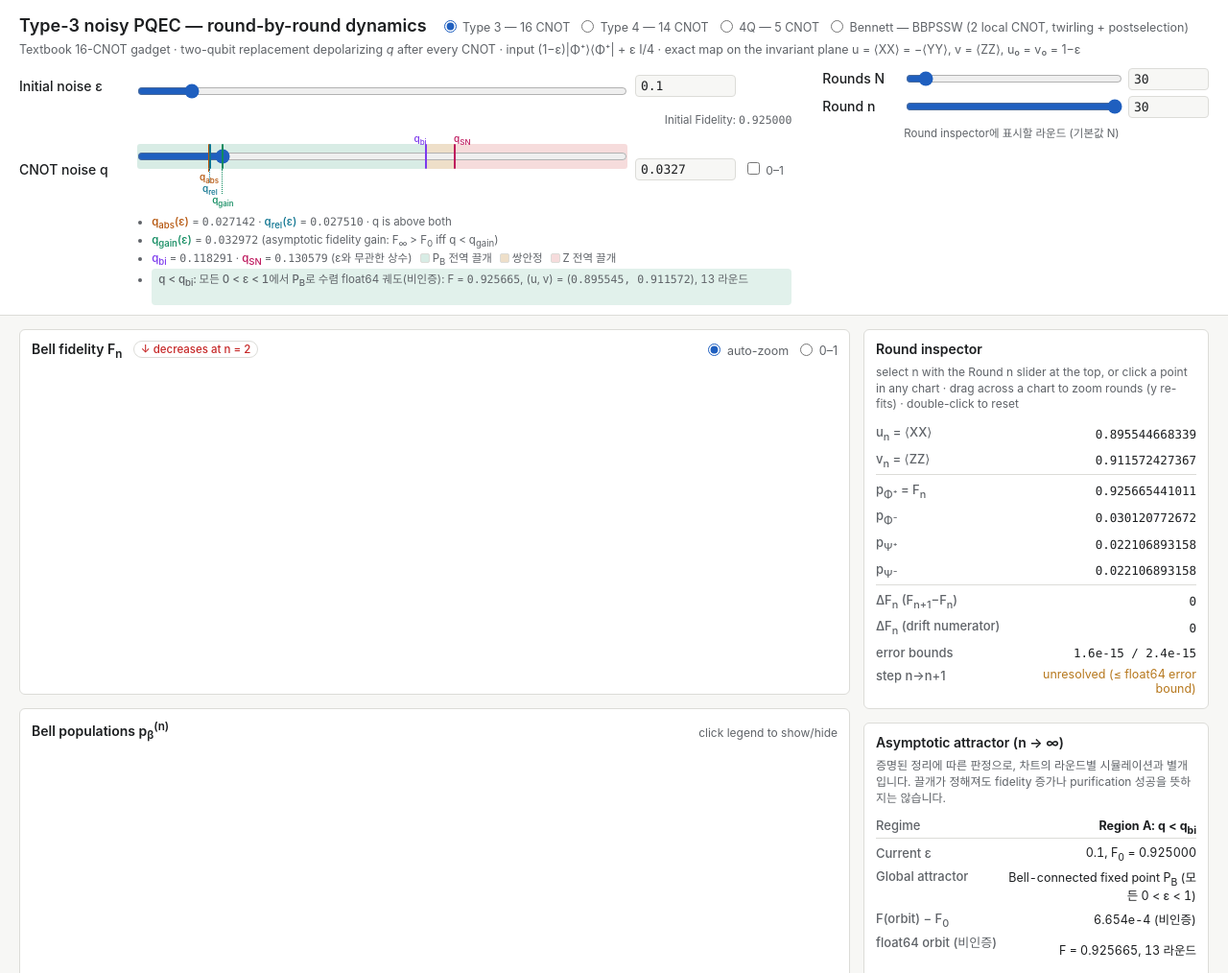
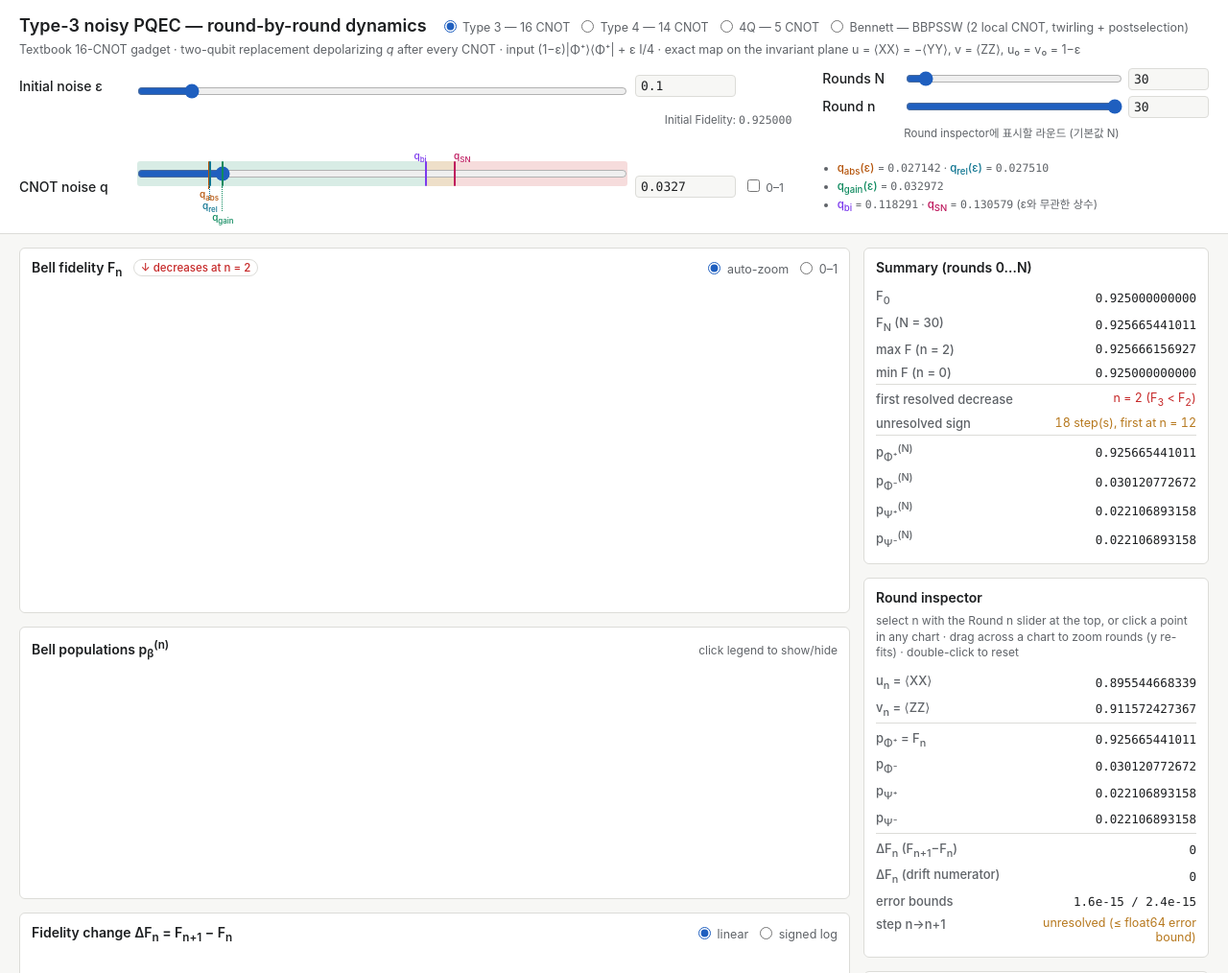
Before and after one commit to Han-JaeHoon/PQEC-Operational-Threshold, a website built with Vite: page interactive/type3-dynamics/index.html in a window 1280 px wide. Shown: the top 1014 px of the page at 96% size. Built offline with nearby package versions, Linux system fonts and the light colour scheme; what uplot would draw is missing.

Commit message:
Interactive simulator: two-row header, compact threshold list, Summary first
- Header rows, each split 2:1: eps | Rounds N and Round n, then
  q (slider, input, 0-1) | the threshold values
- Threshold list reduced to the values: q_abs and q_rel, q_gain, q_bi
  and q_SN; drop the position text, the q_gain note, the band legend
  (now a tooltip on the slider) and the regime / orbit line
- Move the float64 underflow warning of that line to the orbit row of
  the attractor panel, with a test
- Put the Summary panel at the top of the side column

```diff
--- a/interactive/type3-dynamics/index.html
+++ b/interactive/type3-dynamics/index.html
@@ -29,7 +29,6 @@
       </p>
     </div>
     <div class="controls">
-      <div class="controls-main">
       <div class="ctl ctl-eps">
         <label for="eps-num">Initial noise ε</label>
         <div id="eps-wrap" class="range-wrap">
@@ -41,9 +40,22 @@
         <input id="eps-num" type="number" min="0" max="1" step="0.001" value="0.1" />
         <p class="qth-line f0-line" title="F₀ = 1 − 3ε/4 for (1−ε)|Φ⁺⟩⟨Φ⁺| + ε I/4">Initial Fidelity: <span id="f0" class="num"></span></p>
       </div>
+      <div class="controls-side">
+        <div class="ctl">
+          <label for="n-num">Rounds N</label>
+          <input id="n-range" type="range" min="1" max="500" step="1" value="30" />
+          <input id="n-num" type="number" min="1" max="500" step="1" value="30" />
+        </div>
+        <div class="ctl">
+          <label for="sel-num" title="round shown in the Round inspector">Round n</label>
+          <input id="sel-range" type="range" min="0" max="30" step="1" value="30" />
+          <input id="sel-num" type="number" min="0" max="30" step="1" value="30" />
+          <p class="qth-line">Round inspector에 표시할 라운드 (기본값 N)</p>
+        </div>
+      </div>
       <div class="ctl ctl-q">
         <label for="q-num">CNOT noise q</label>
-        <div id="q-wrap" class="range-wrap">
+        <div id="q-wrap" class="range-wrap" title="bands: green = P_B global attractor (q < q_bi) · amber = bistable (q_bi < q < q_SN) · red = Z global attractor (q > q_SN)">
           <div class="qbands" aria-hidden="true">
             <span class="qband qband-pur"></span>
             <span class="qband qband-bist"></span>
@@ -60,27 +72,12 @@
         </div>
         <input id="q-num" type="number" min="0" max="1" step="0.0001" value="0.0327" />
         <label class="chk"><input id="q-full" type="checkbox" /> 0–1</label>
-        <ul class="qth-list">
-          <li id="q-thresholds" class="qth-line"></li>
-          <li id="q-gain-line" class="qth-line"></li>
-          <li id="q-const" class="qth-line"></li>
-          <li id="q-regime" class="qth-line regime"></li>
-        </ul>
       </div>
-      </div>
-      <div class="controls-side">
-        <div class="ctl">
-          <label for="n-num">Rounds N</label>
-          <input id="n-range" type="range" min="1" max="500" step="1" value="30" />
-          <input id="n-num" type="number" min="1" max="500" step="1" value="30" />
-        </div>
-        <div class="ctl">
-          <label for="sel-num" title="round shown in the Round inspector">Round n</label>
-          <input id="sel-range" type="range" min="0" max="30" step="1" value="30" />
-          <input id="sel-num" type="number" min="0" max="30" step="1" value="30" />
-          <p class="qth-line">Round inspector에 표시할 라운드 (기본값 N)</p>
-        </div>
-      </div>
+      <ul class="qth-list">
+        <li id="q-thresholds" class="qth-line"></li>
+        <li id="q-gain-line" class="qth-line"></li>
+        <li id="q-const" class="qth-line"></li>
+      </ul>
     </div>
   </header>
 
@@ -118,6 +115,10 @@
 
     <aside class="side">
       <div class="panel">
+        <div class="panel-head"><h2>Summary (rounds 0…N)</h2></div>
+        <table id="summary" class="kv"></table>
+      </div>
+      <div class="panel">
         <div class="panel-head"><h2>Round inspector</h2></div>
         <p class="hint">select n with the Round n slider at the top, or click a point in any chart · drag across a chart to zoom rounds (y re-fits) · double-click to reset</p>
         <table id="inspector" class="kv"></table>
@@ -132,10 +133,6 @@
         <p class="hint">F<sub>∞</sub> &gt; F<sub>0</sub> 판정 (Nov 6 노트, Theorem 7.2). 라운드마다의 증가(q<sub>th</sub>)나 자원 기준과는 다릅니다. q 슬라이더의 초록 눈금이 q<sub>gain</sub>(ε)입니다.</p>
         <table id="gain" class="kv"></table>
       </div>
-      <div class="panel">
-        <div class="panel-head"><h2>Summary (rounds 0…N)</h2></div>
-        <table id="summary" class="kv"></table>
-      </div>
     </aside>
   </main>
 
--- a/interactive/type3-dynamics/src/attractor.ts
+++ b/interactive/type3-dynamics/src/attractor.ts
@@ -56,6 +56,8 @@ export function zText(protocol: RegimeProtocol, coords: readonly [string, string
 export function attractorReport(
   protocol: RegimeProtocol, coords: readonly [string, string], q: number, eps: number,
   status: EpscStatus, orbit: OrbitLimit,
+  /** The 500-round chart orbit has a transverse component that is exactly 0. */
+  chartTrapped = false,
 ): AttractorReport {
   const report = regimeReport(protocol, q);
   const { regime } = report;
@@ -179,6 +181,10 @@ export function attractorReport(
   } else {
     check = `F = ${orbitF}, ${orbit.rounds.toLocaleString("en-US")} 라운드`;
     add("F(orbit) − F<sub>0</sub>", num((orbit.F - F0).toExponential(3)) + " (비인증)");
+    // below q_bi the transverse component can leave the float64 range on the way
+    if (orbit.belowFloat64 || chartTrapped) {
+      check += ` <span class="st-unres">· transverse 성분 float64 underflow: 극한은 log 추적 값${chartTrapped ? ", 차트 궤도는 불변선에 갇힌 값" : ""}</span>`;
+    }
   }
   add("float64 orbit (비인증)", check, TWO);
   return { regime, report, attractor, bracket, rows };
--- a/interactive/type3-dynamics/src/main.ts
+++ b/interactive/type3-dynamics/src/main.ts
@@ -10,10 +10,10 @@ import { qAbs4, qRel4 } from "./thresholds4";
 import { computeTrajectory4Q } from "./q4map";
 import { qAbs4Q, qRel4Q } from "./thresholds4q";
 import { bbpsswPSucc, computeTrajectoryBBPSSW } from "./bbpsswmap";
-import { LIMIT_MAX_ROUNDS, orbitLimit, regimeReport, THRESHOLDS, zPoint } from "./regimes";
+import { orbitLimit, regimeReport, THRESHOLDS } from "./regimes";
 import { initialFidelity } from "./epsc";
 import { EpscClient, type WorkerLike } from "./epscClient";
-import { attractorReport, zText } from "./attractor";
+import { attractorReport } from "./attractor";
 import { gainReport } from "./gainPanel";
 import { qGainBracket } from "./qgain";
 
@@ -106,7 +106,6 @@ const qThLine = $<HTMLElement>("q-thresholds");
 const qGainLine = $<HTMLElement>("q-gain-line");
 const qWrap = $<HTMLDivElement>("q-wrap");
 const qConstLine = $<HTMLElement>("q-const");
-const qRegimeLine = $<HTMLElement>("q-regime");
 const f0El = $<HTMLSpanElement>("f0");
 const epsMark = $<HTMLSpanElement>("epsmark");
 const attractorPanel = $<HTMLDivElement>("attractor-panel");
@@ -515,8 +514,7 @@ function renderGainLine() {
   if (id === "bbpssw") return;
   const b = qGainBracket(id, state.eps);
   qGainLine.innerHTML = b
-    ? `<b class="k-gain">q<sub>gain</sub>(ε)</b> = <span class="num">${((b.lo + b.hi) / 2).toFixed(6)}</span>` +
-      ` (asymptotic fidelity gain: F<sub>∞</sub> &gt; F<sub>0</sub> iff q &lt; q<sub>gain</sub>)`
+    ? `<b class="k-gain">q<sub>gain</sub>(ε)</b> = <span class="num">${((b.lo + b.hi) / 2).toFixed(6)}</span>`
     : `<b class="k-gain">q<sub>gain</sub></b>: 0 &lt; ε &lt; 2/3에서만 정의`;
 }
 
@@ -551,15 +549,12 @@ function renderThresholds() {
     // 4Q, 2/3 <= eps < 1: only q_rel has an analytic value there
     qThLine.innerHTML =
       `<b class="k-abs">q<sub>abs</sub></b>: defined only for ${p.absDomain} · ` +
-      `<b class="k-rel">q<sub>rel</sub>(ε)</b> = <span class="num">${r.toFixed(6)}</span> · ` +
-      `q is ${state.q < r ? "below" : "above"} q<sub>rel</sub>`;
+      `<b class="k-rel">q<sub>rel</sub>(ε)</b> = <span class="num">${r.toFixed(6)}</span>`;
     return;
   }
-  const where = state.q < a ? "below both" : state.q < r ? "between q<sub>abs</sub> and q<sub>rel</sub>" : "above both";
   qThLine.innerHTML =
     `<b class="k-abs">q<sub>abs</sub>(ε)</b> = <span class="num">${a.toFixed(6)}</span> · ` +
-    `<b class="k-rel">q<sub>rel</sub>(ε)</b> = <span class="num">${r.toFixed(6)}</span> · ` +
-    `q is ${where}`;
+    `<b class="k-rel">q<sub>rel</sub>(ε)</b> = <span class="num">${r.toFixed(6)}</span>`;
 }
 
 /** The float64 orbit limit of the current (protocol, eps, q), once renderRegime has computed it. */
@@ -574,66 +569,19 @@ function renderRegime() {
   const id = state.proto;
   const noConstants = id === "bbpssw";
   qWrap.classList.toggle("no-constants", noConstants);
-  qConstLine.hidden = qRegimeLine.hidden = noConstants;
+  qConstLine.hidden = noConstants;
   if (noConstants) return;
-  const p = PROTOCOLS[id];
   const { qBi, qSN } = THRESHOLDS[id];
   const qmax = +qRange.max;
   qWrap.style.setProperty("--f-bi", String(qBi.q / qmax));
   qWrap.style.setProperty("--f-sn", String(qSN.q / qmax));
   qConstLine.innerHTML =
     `<b class="k-bi">q<sub>bi</sub></b> = <span class="num">${qBi.q.toFixed(6)}</span> · ` +
-    `<b class="k-sn">q<sub>SN</sub></b> = <span class="num">${qSN.q.toFixed(6)}</span> (ε와 무관한 상수)` +
-    `<span class="swatch swatch-pur"></span>P<sub>B</sub> 전역 끌개` +
-    `<span class="swatch swatch-bist"></span>쌍안정` +
-    `<span class="swatch swatch-unp"></span>Z 전역 끌개`;
+    `<b class="k-sn">q<sub>SN</sub></b> = <span class="num">${qSN.q.toFixed(6)}</span> (ε와 무관한 상수)`;
 
+  // the float64 orbit limit, shown (labelled uncertified) in the attractor panel
   const { eps, q } = state;
-  const report = regimeReport(id, q);
-  const reg = report.regime;
-  const lim = orbitLimit(id, eps, q);
-  lastLimit = { id, eps, q, lim };
-  const F = (x: number) => `F = <span class="num">${x.toFixed(6)}</span>`;
-  const point = () => {
-    const [a, b] = id === "q4" ? [lim.line, lim.transverse] : [lim.transverse, lim.line];
-    return `(${p.coords[0]}, ${p.coords[1]}) = (<span class="num">${a.toFixed(6)}, ${b.toFixed(6)}</span>)`;
-  };
-  const rounds = `${lim.rounds.toLocaleString("en-US")} 라운드`;
-  const open = `<span class="st-unres">미수렴: ${LIMIT_MAX_ROUNDS.toLocaleString("en-US")} 라운드 도달, 현재 ${F(lim.F)}</span>`;
-
-  // Theorem statement in bold; the rest is one uncertified float64 orbit, labelled as such.
-  let head: string, detail: string;
-  const orbitText = lim.converged ? `float64 궤도(비인증): ${F(lim.F)}, ${point()}, ${rounds}` : `float64 궤도(비인증): ${open}`;
-  if (reg === "unique-purified") {
-    head = "q &lt; q<sub>bi</sub>: 모든 0 &lt; ε &lt; 1에서 P<sub>B</sub>로 수렴";
-    detail = orbitText;
-  } else if (reg === "bistable" || reg === "on-threshold") {
-    head = reg === "bistable" ? "q<sub>bi</sub> &lt; q &lt; q<sub>SN</sub>: 쌍안정, ε<sub>c</sub>(q)에서 갈림" : "q = threshold: 수렴 정리 적용 안 함";
-    detail = orbitText;
-  } else {
-    const Z = zPoint(id, q);
-    head = "q &gt; q<sub>SN</sub>: 모든 0 &lt; ε &lt; 1에서 Z(q)로 수렴";
-    detail = `Z(q) = ${zText(id, p.coords, q)}`;
-    if (!lim.converged) detail += ` · ${open}`;
-    else if (Math.abs(lim.F - Z.F) > 1e-6) {
-      detail += ` · <span class="st-unres">float64 궤도(비인증) ${F(lim.F)}, Z(q)와 다름</span>`;
-    } else detail += ` · float64 궤도(비인증) ${rounds}`;
-  }
-  if (!report.inRange) {
-    head = `q = ${q}: 정리 범위(0 &lt; q &lt; 1) 밖`;
-    detail = `float64 궤도(비인증) ${F(lim.F)}`;
-  } else if (!(eps > 0 && eps < 1)) {
-    detail = `<span class="st-unres">ε = ${eps}: 정리 범위(0 &lt; ε &lt; 1) 밖, float64 궤도(비인증) ${F(lim.F)}</span>`;
-  }
-  // A transverse component that is exactly 0 below q_bi cannot be the true limit.
-  const tr = id === "q4" ? trajLong.v[MAX_N + 1] : trajLong.u[MAX_N + 1];
-  const inDomain = eps > 0 && eps < 1;
-  const stuck = reg === "unique-purified" && inDomain && tr === 0;
-  if (stuck || (reg === "unique-purified" && inDomain && lim.belowFloat64)) {
-    detail += ` · <span class="st-unres">transverse 성분 float64 underflow: 극한은 log 추적 값${stuck ? ", 차트 궤도는 불변선에 갇힌 값" : ""}</span>`;
-  }
-  qRegimeLine.className = `qth-line regime ${{ "unique-purified": "pur", bistable: "bist", "on-threshold": "bist", "unique-unpurified": "unp" }[reg]}`;
-  qRegimeLine.innerHTML = `<b>${head}</b> ${detail}`;
+  lastLimit = { id, eps, q, lim: orbitLimit(id, eps, q) };
 }
 
 // ---------------------------------------------------------------- eps_c(q)
@@ -652,7 +600,9 @@ function renderAttractor() {
   if (regimeReport(id, q).regime === "bistable") epsc.request(id, q);
   // A worker message can arrive between an input event and its frame: never reuse another orbit.
   const cached = lastLimit && lastLimit.id === id && lastLimit.eps === eps && lastLimit.q === q ? lastLimit.lim : null;
-  const rep = attractorReport(id, PROTOCOLS[id].coords, q, eps, epsc.status(id, q), cached ?? orbitLimit(id, eps, q));
+  // A transverse component that is exactly 0 in the charts cannot be the true limit below q_bi.
+  const trapped = (id === "q4" ? trajLong.v[MAX_N + 1] : trajLong.u[MAX_N + 1]) === 0;
+  const rep = attractorReport(id, PROTOCOLS[id].coords, q, eps, epsc.status(id, q), cached ?? orbitLimit(id, eps, q), trapped);
   attractorTbl.innerHTML = rep.rows.map((r) => row(r.k, r.v, r.cls ?? "", r.txt ?? false)).join("");
   epsMark.hidden = !rep.bracket;
   if (rep.bracket) {
--- a/interactive/type3-dynamics/src/style.css
+++ b/interactive/type3-dynamics/src/style.css
@@ -80,13 +80,15 @@ h2 { font-size: 14px; margin: 0; font-weight: 600; }
   grid-template-columns: minmax(0, 2fr) minmax(0, 1fr);
   gap: 10px 32px;
 }
-.controls-main, .controls-side { display: grid; gap: 6px; align-content: start; min-width: 0; }
+/* row 1: eps | N, n.  row 2: q | the threshold values */
+.controls-side { display: grid; gap: 6px; align-content: start; min-width: 0; }
 /* same columns in both rows, so the eps and q sliders have the same length and start */
-.controls-main .ctl { grid-template-columns: 8.2em minmax(0, 1fr) 7.5em 3.6em; }
+/* two classes, so this wins over the generic .ctl columns below */
+.controls .ctl-eps, .controls .ctl-q { grid-template-columns: 8.2em minmax(0, 1fr) 7.5em 3.6em; align-content: start; }
 .controls-side .ctl { grid-template-columns: 5.5em minmax(0, 1fr) 6em; }
 .qth-list {
-  grid-column: 2 / -1;
-  margin: 0;
+  align-self: start;
+  margin: 10px 0 0;
   padding-left: 1.1em;
   display: grid;
   gap: 3px;
@@ -167,7 +169,7 @@ h2 { font-size: 14px; margin: 0; font-weight: 600; }
 /* subscripts must not change the height of a threshold line; two lines are always reserved */
 .qth-line :is(sub, sup) { line-height: 0; }
 #q-thresholds { min-height: calc(1.4em); }
-#q-regime { min-height: calc(2 * 1.4em + 6px); }
+
 /* protocol constants q_bi, q_SN: full-height lines over three tinted regime bands */
 .qbands {
   position: absolute;
```
Also changed, not shown: interactive/type3-dynamics/tests/attractor.test.ts (+13 -1 lines).
